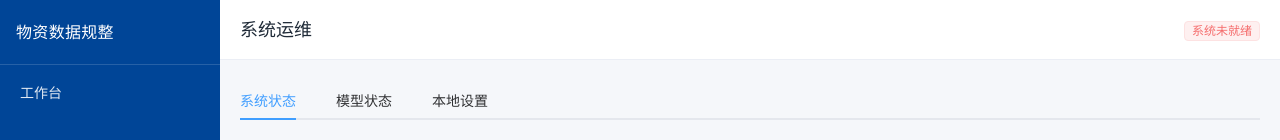
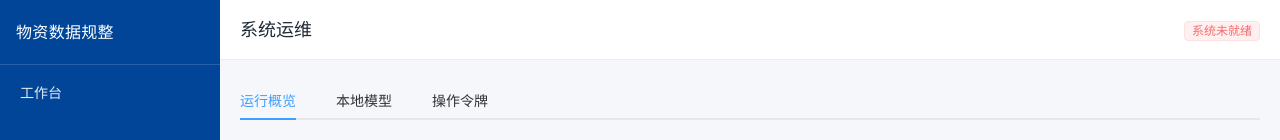
Before and after one commit to Olivert007/smart-material-system, a Vue app in the folder frontend/: page /system in a window 1280 px wide. Shown: the top 140 px of the page. Built offline with nearby package versions, Linux system fonts and the light colour scheme; no server answers.

Commit message:
fix(ui): 系统运维三个 Tab 改为运行概览文案
与运维 Hub 信息架构对齐，避免「系统状态/模型状态」与内容重复。

```diff
--- a/frontend/src/pages/SystemView.vue
+++ b/frontend/src/pages/SystemView.vue
@@ -1,9 +1,9 @@
 <template>
   <div class="system-hub">
     <el-tabs v-model="tab" @tab-change="onTab">
-      <el-tab-pane label="系统状态" name="ops" />
-      <el-tab-pane label="模型状态" name="models" />
-      <el-tab-pane label="本地设置" name="settings" />
+      <el-tab-pane label="运行概览" name="ops" />
+      <el-tab-pane label="本地模型" name="models" />
+      <el-tab-pane label="操作令牌" name="settings" />
     </el-tabs>
     <OpsView v-if="tab === 'ops'" />
     <ModelsView v-else-if="tab === 'models'" />
```
